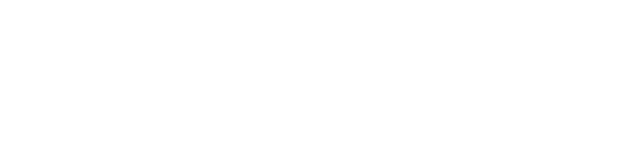
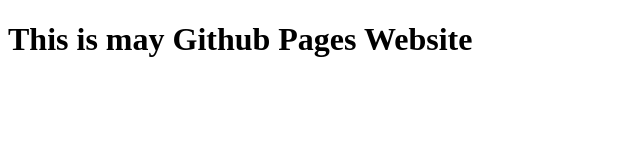
Before and after one commit to oscarbl/oscarbl.github.io, a plain HTML site: page index.html in a window 1280 px wide. Shown: the whole page, without its empty margins (0-640 px from the left). Drawn offline with Linux system fonts and the light colour scheme.

Commit message:
Add Heading

```diff
--- a/index.html
+++ b/index.html
@@ -7,6 +7,6 @@
     <title>Hello Git Pages!</title>
 </head>
 <body>
-
+    <h1>This is may Github Pages Website</h1>
 </body>
 </html>
```
